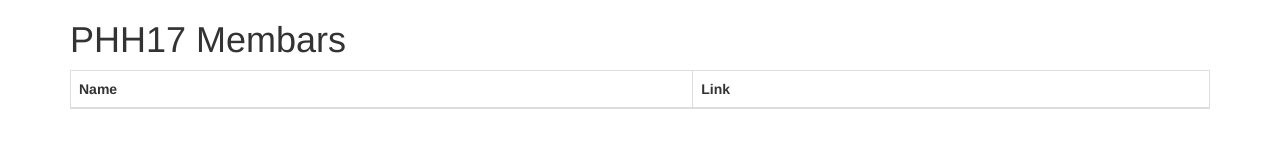
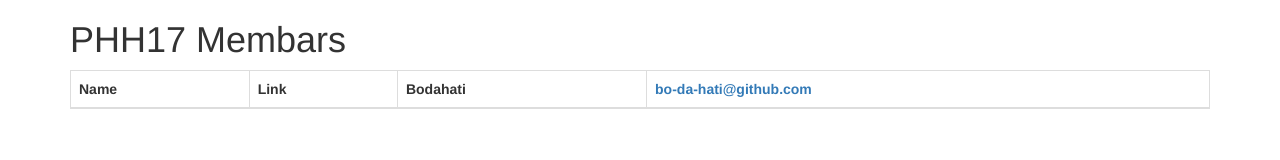
Before and after one commit to imk2o/phh_TrainingGitHub, a plain HTML site: page index.html in a window 1280 px wide. Drawn offline with nearby package versions, Linux system fonts and the light colour scheme.

Commit message:
#1 自分の名前を追加

```diff
--- a/index.html
+++ b/index.html
@@ -17,6 +17,8 @@
                 <tr>
                     <th>Name</th>
                     <th>Link</th>
+                    <th>Bodahati</th>
+                    <th><a href="https://github.com/bo-da-hati">bo-da-hati@github.com</a></th>
                 </tr>
             </thead>
             <tbody>
```
